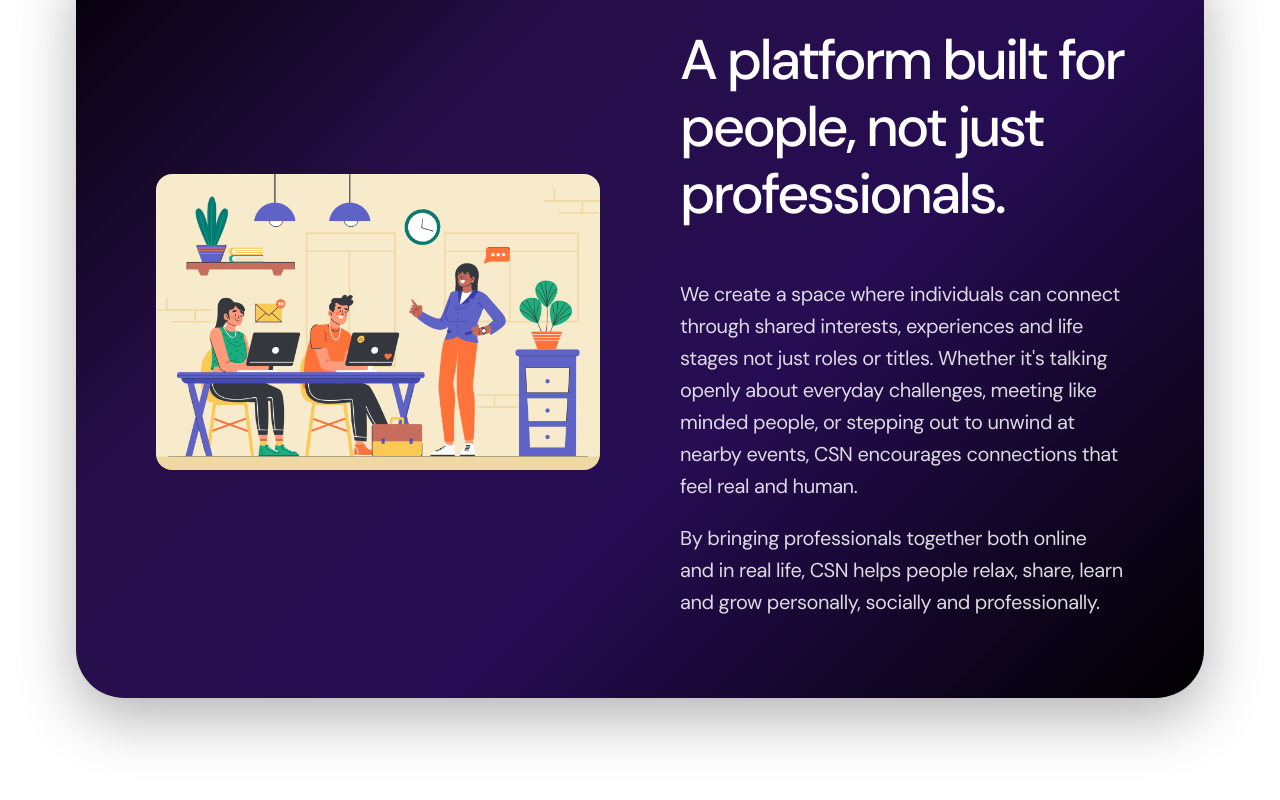
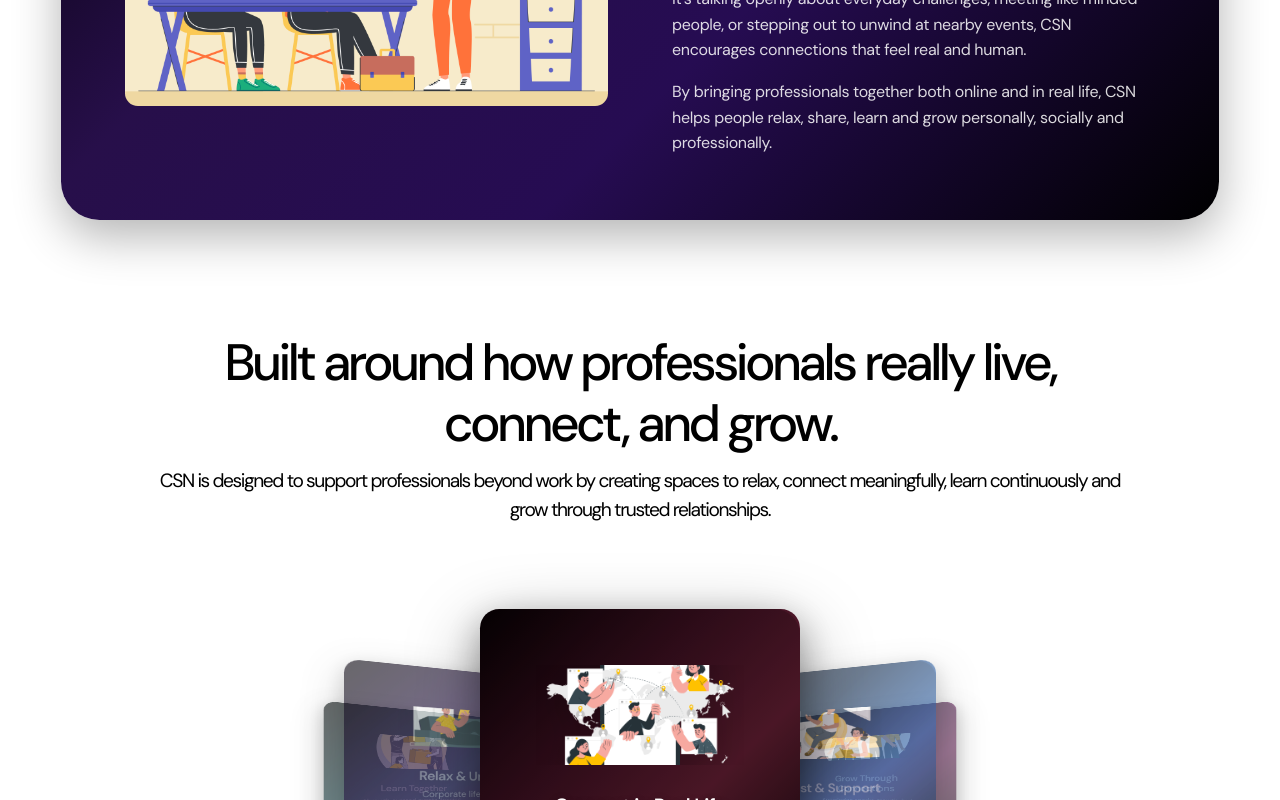
Before and after one commit to chirag-xo/CSN-, a React (Vite) app in the folder client/: page / in a window 1280 px wide. Shown: the part 1931-2731 px from the top of the page. Built offline with nearby package versions, Linux system fonts and the light colour scheme.

Commit message:
feat: Add 0.8x zoom to landing page on desktop screens
- Added landing-page-zoom class to Home component wrapper
- Applied zoom: 0.8 for screens >= 1024px
- Only affects landing page, not login or signup pages

```diff
--- a/client/src/pages/Home.tsx
+++ b/client/src/pages/Home.tsx
@@ -11,7 +11,7 @@ import Footer from '../components/footer/Footer';
 
 export default function Home() {
     return (
-        <div className="min-h-screen bg-white">
+        <div className="landing-page-zoom min-h-screen bg-white">
             <Navbar />
             <Hero />
             <WhyCNS />
--- a/client/src/styles/original.css
+++ b/client/src/styles/original.css
@@ -1459,3 +1459,12 @@ body {
         font-size: 18px !important;
     }
 }
+
+/* Desktop zoom for landing page - apply 0.8x zoom on desktop screens only */
+
+/* Landing page zoom - desktop only */
+@media (min-width: 1024px) {
+    .landing-page-zoom {
+        zoom: 0.8;
+    }
+}
```
